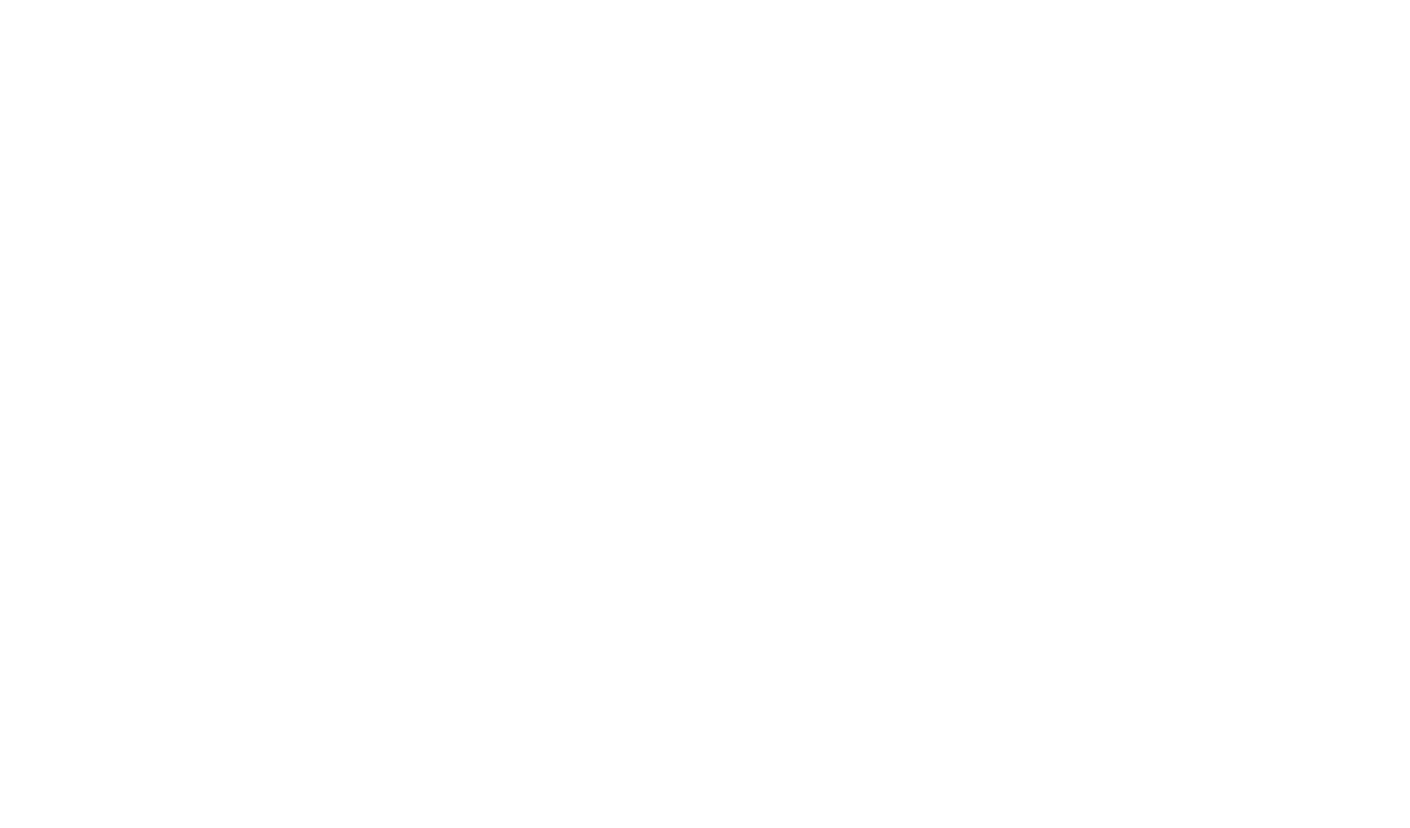
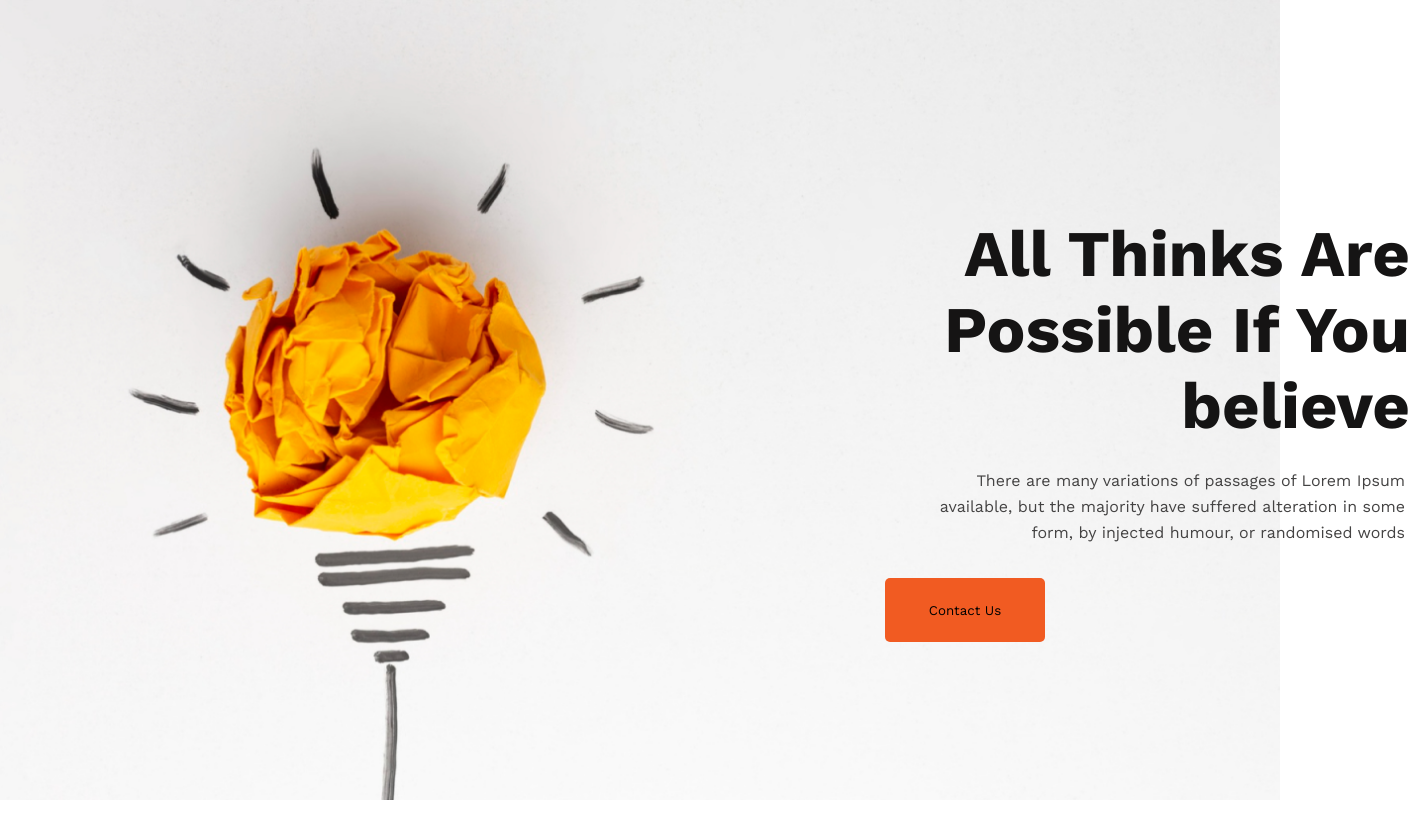
Before and after one commit to Nahid-Mahmud/newyear-project-practice, a plain HTML site: page index.html in a window 1280 px wide. Shown: the whole page, 1410 px wide, since content can reach past the window. Before the commit the page ends 800 px from the top, so only its background shows below. Drawn offline with nearby package versions, Linux system fonts and the light colour scheme.

Commit message:
Header section complete

```diff
--- a/index.html
+++ b/index.html
@@ -1,26 +1,35 @@
 <!DOCTYPE html>
 <html lang="en">
-<head>
-    <meta charset="UTF-8">
-    <meta name="viewport" content="width=device-width, initial-scale=1.0">
-    <title>New Year New Me Practice </title>
-    <link rel="stylesheet" href="style.css">
-    <link rel="preconnect" href="https://fonts.googleapis.com">
-<link rel="preconnect" href="https://fonts.gstatic.com" crossorigin>
-<link href="https://fonts.googleapis.com/css2?family=Work+Sans:wght@400;600;700&display=swap" rel="stylesheet">
-</head>
-<body>
+  <head>
+    <meta charset="UTF-8" />
+    <meta name="viewport" content="width=device-width, initial-scale=1.0" />
+    <title>New Year New Me Practice</title>
+    <link rel="stylesheet" href="style.css" />
+    <link rel="preconnect" href="https://fonts.googleapis.com" />
+    <link rel="preconnect" href="https://fonts.gstatic.com" crossorigin />
+    <link
+      href="https://fonts.googleapis.com/css2?family=Work+Sans:wght@400;600;700&display=swap"
+      rel="stylesheet"
+    />
+  </head>
+  <body>
     <!-- Header section  -->
     <header>
-
+      <section class="header-banner">
+        <div class="header-container">
+          <h1 class="header-title">All Thinks Are Possible If You believe</h1>
+          <p class="header-description">
+            There are many variations of passages of Lorem Ipsum available, but
+            the majority have suffered alteration in some form, by injected
+            humour, or randomised words
+          </p>
+          <button class="global-btn header-btn">Contact Us</button>
+        </div>
+      </section>
     </header>
     <!-- main section  -->
-    <main>
-
-    </main>
+    <main></main>
     <!-- footer section  -->
-    <footer>
-
-    </footer>
-</body>
+    <footer></footer>
+  </body>
 </html>
--- a/style.css
+++ b/style.css
@@ -1,7 +1,47 @@
-*{
-    padding: 0;
-    margin: 0;
-    box-sizing: border-box;
-    font-family: 'Work Sans', sans-serif;
+* {
+  padding: 0;
+  margin: 0;
+  box-sizing: border-box;
+  font-family: "Work Sans", sans-serif;
+}
+/* Shared Style */
+.global-btn {
+  width: 160px;
+  height: 64px;
+  border-radius: 5px;
+}
+/* header section starts here  */
 
+.header-banner {
+  height: 100vh;
+  background-image: url("images/banner/banner1.png");
+  background-repeat: no-repeat;
+  background-size: cover;
 }
+.header-container {
+  text-align: right;
+  padding: 216px 230px 186px 885px;
+}
+.header-title {
+  width: 525px;
+  color: #151414;
+  font-size: 65px;
+  font-weight: 700;
+  margin-top: 0;
+  margin-bottom: 24px;
+}
+.header-description {
+  color: #444343;
+  font-size: 16px;
+  font-weight: 400;
+  line-height: 26px;
+  width: 520px;
+  padding-left: 50px;
+}
+.header-btn{
+    border-radius: 5px;
+background: #F15B22;
+border: none;
+margin-right: 283px;
+margin-top: 32px;
+}
```
